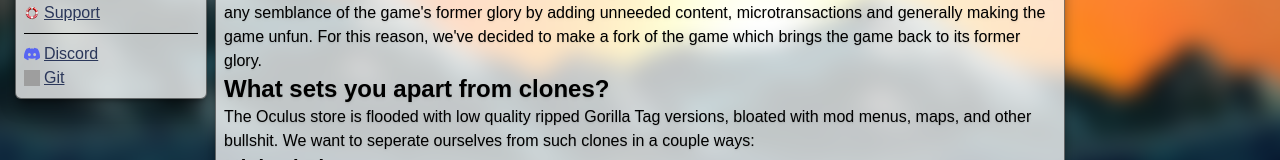
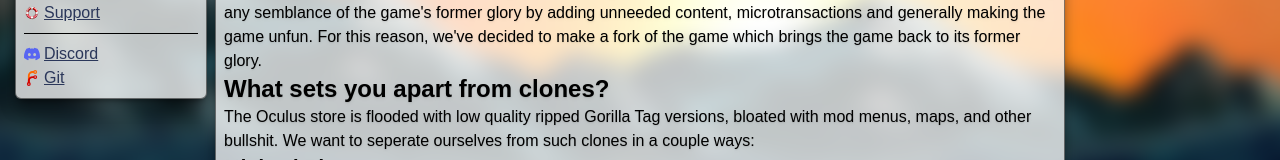
Before and after one commit to GTClassic/website, a SvelteKit app: page / in a window 1280 px wide. Shown: the part 431-591 px from the top of the page. Built offline with nearby package versions, Linux system fonts and the light colour scheme; grey boxes are pictures that could not be loaded.

Commit message:
actually pushed layout file

```diff
--- a/src/routes/+layout.svelte
+++ b/src/routes/+layout.svelte
@@ -72,7 +72,7 @@
 		<a
 			href="https://git.soweli.uk/GTClassic"
 			class="flex gap-1 items-center underline hover:no-underline hover:text-black text-[#2b375a]"
-			><img src="/icons/github.svg" alt="GitHub Icon" class="w-4 h-4" />Git</a
+			><img src="/icons/forgejo.svg" alt="Forgejo Icon" class="w-4 h-4" />Git</a
 		>
 	</Window>
 	<div class="flex-1">
```
